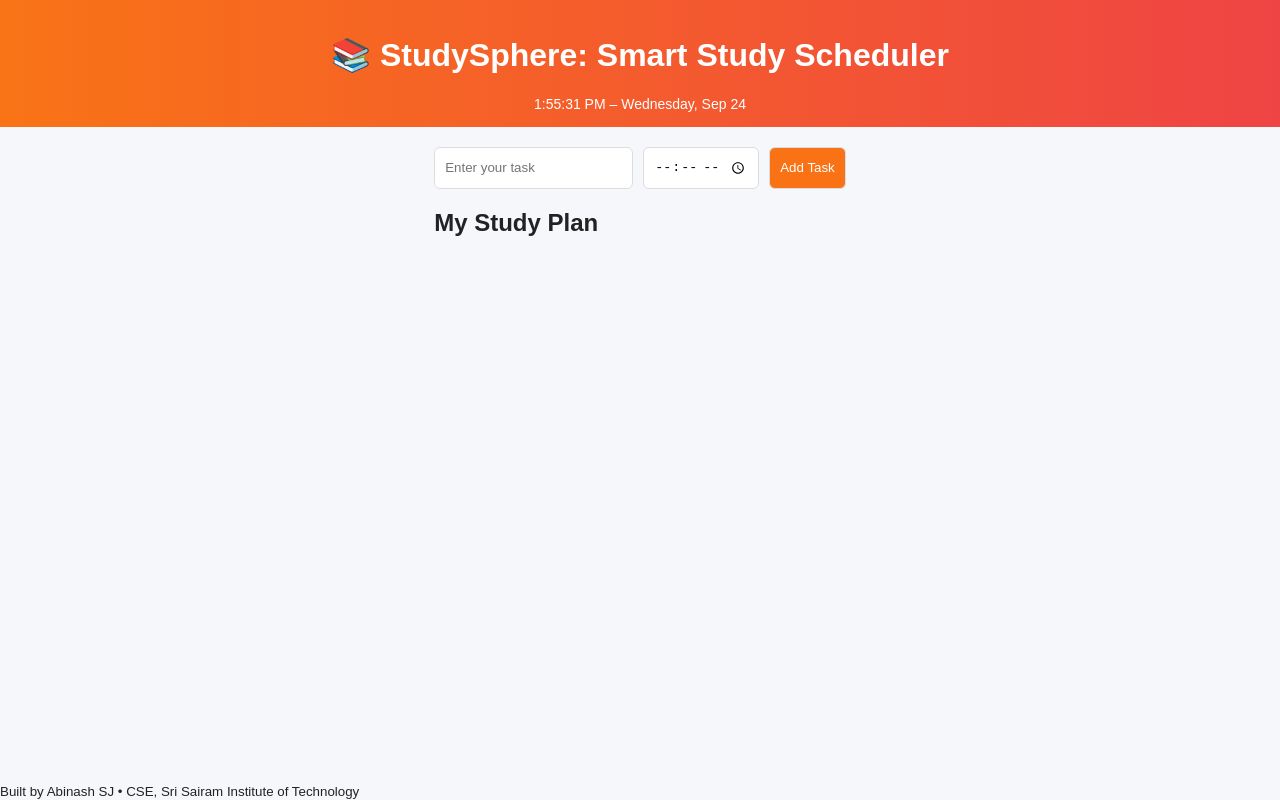
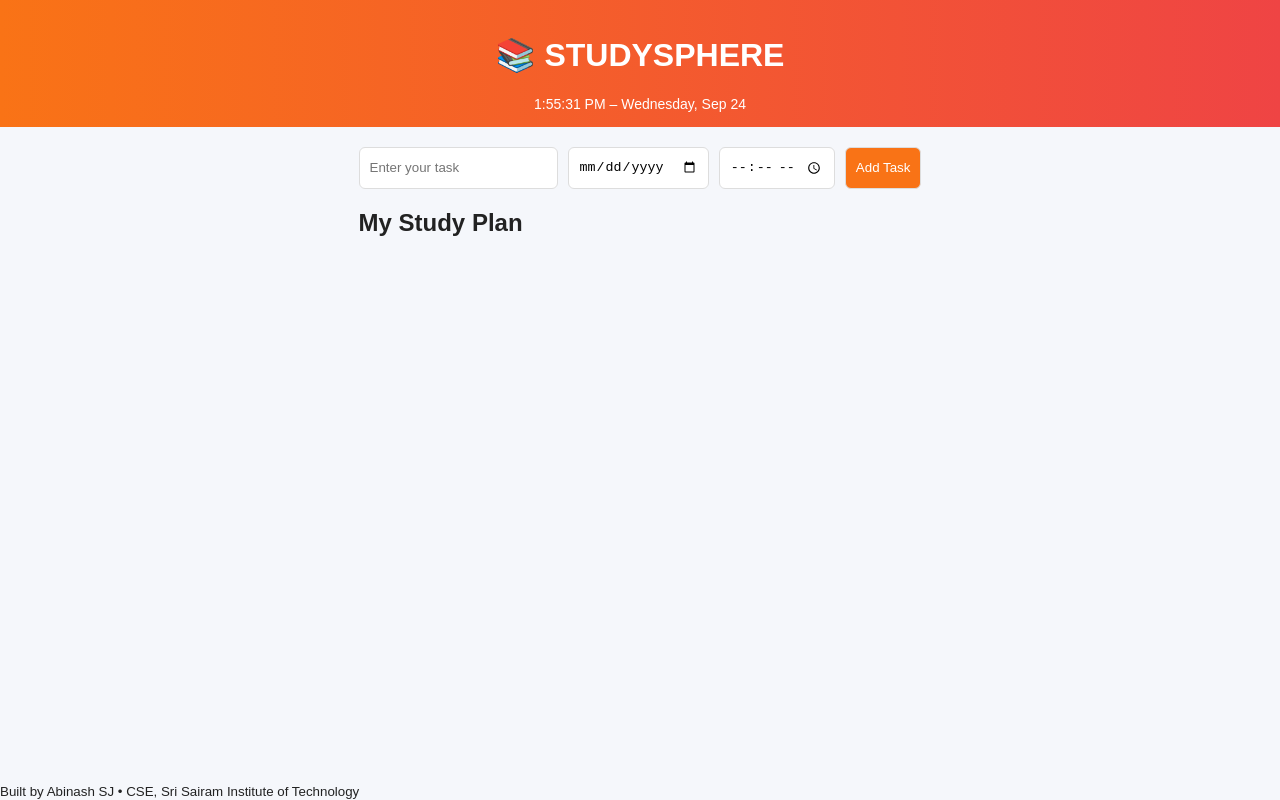
Before and after one commit to abinashsj7/Smart-study-planner, a plain HTML site: page index.html in a window 1280 px wide. Drawn offline with Linux system fonts and the light colour scheme.

Commit message:
Update index.html

```diff
--- a/index.html
+++ b/index.html
@@ -8,13 +8,14 @@
 </head>
 <body>
   <header>
-    <h1>📚 StudySphere: Smart Study Scheduler</h1>
+    <h1>📚 STUDYSPHERE</h1>
     <div id="clock"></div>
   </header>
 
   <main>
     <section class="task-form">
       <input type="text" id="taskInput" placeholder="Enter your task">
+      <input type="date" id="dateInput">
       <input type="time" id="timeInput">
       <button id="addBtn">Add Task</button>
     </section>
```
